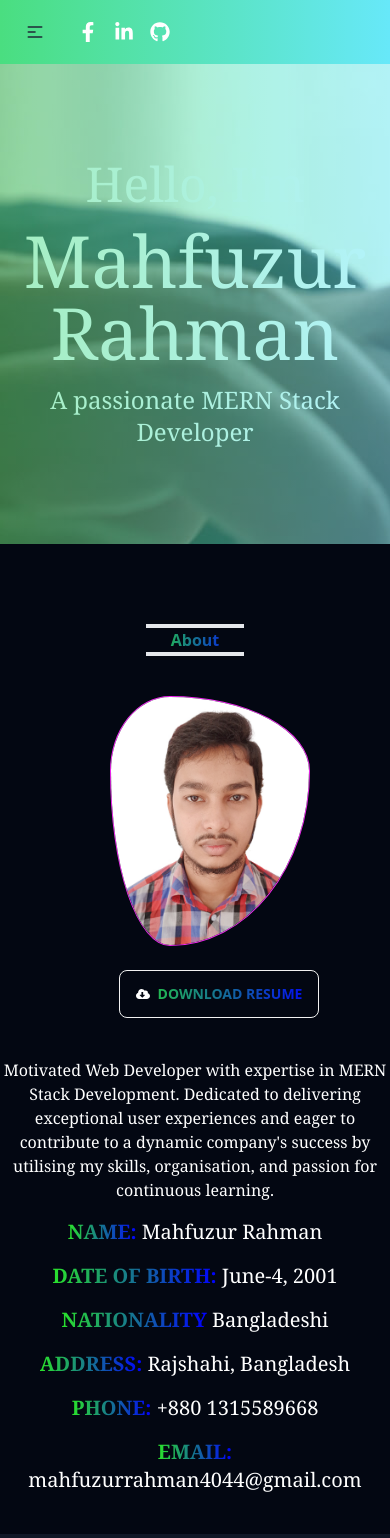
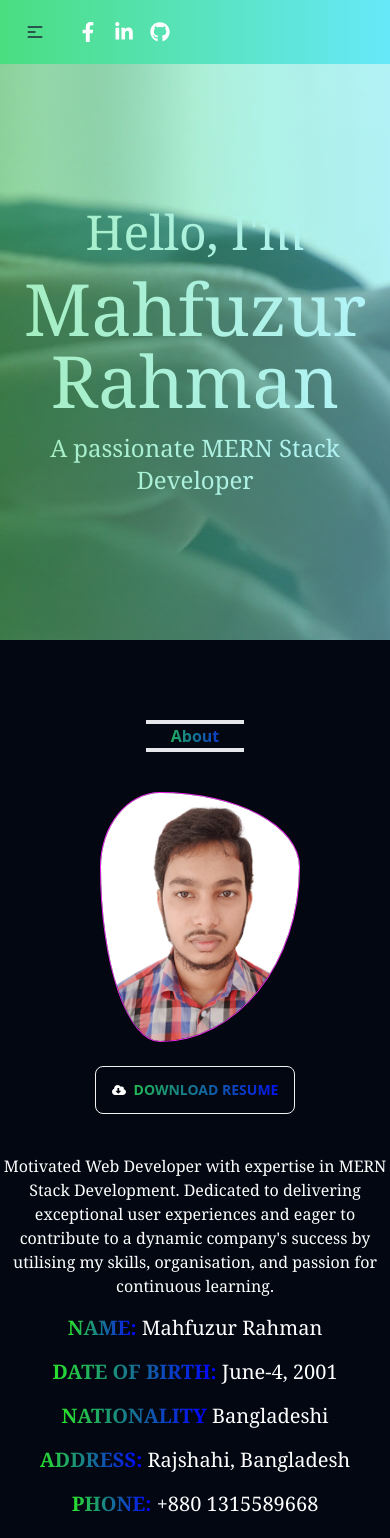
Before and after one commit to mahfuzurrahman4044/portfolio, a React (Vite) app: page / in a window 390 px wide. Shown: the top 1538 px of the page. Built offline with nearby package versions, Linux system fonts and the light colour scheme.

Commit message:
Final Commit

```diff
--- a/src/About/About.css
+++ b/src/About/About.css
@@ -11,7 +11,7 @@
     border-radius: 30% 70% 70% 30% / 30% 30% 70% 70%;
     width: 200px;
     height: 250px;
-position: relative;
-left: 110px;
+    position: relative;
+    left: 100px;
   }
 }
--- a/src/About/About.jsx
+++ b/src/About/About.jsx
@@ -24,7 +24,7 @@ const About = () => {
       <div className="lg:flex justify-around items-center">
         <div className="about-img text-center lg:text-left" data-aos="fade-right" data-aos-duration="1500">
           <img src={image} alt="" />
-          <div className="pt-6 ps-12">
+          <div className="pt-6 lg:ps-10">
             <button className="btn text-gradient" onClick={handleDownload}>
               <FaCloudDownloadAlt className="text-white" /> Download Resume
             </button>
--- a/src/Home/Home.jsx
+++ b/src/Home/Home.jsx
@@ -19,7 +19,7 @@ const Home = () => {
       className="bg-gradient-to-r from-green-400 to-cyan-300 lg:pt-20 sm:pt-0"
       id="home"
     >
-      <div className="lg:py-36 py-24 lg:ps-16 ps-0 font-serif home-background text-center lg:text-left">
+      <div className="py-36 lg:ps-16 ps-0 font-serif home-background text-center lg:text-left">
         <h2 className="text-5xl text-white">Hello, I'm</h2>
         <h2 className="text-7xl text-white my-4">Mahfuzur Rahman</h2>
         <p className="text-white text-2xl">A passionate MERN Stack Developer</p>
```
